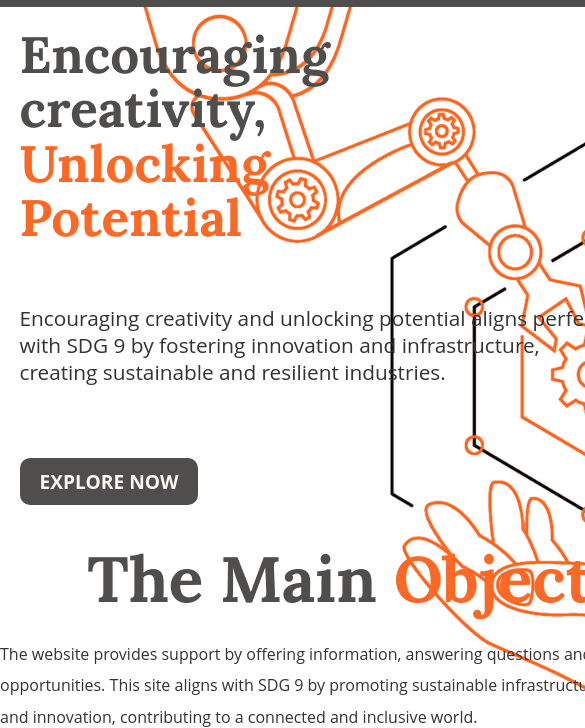
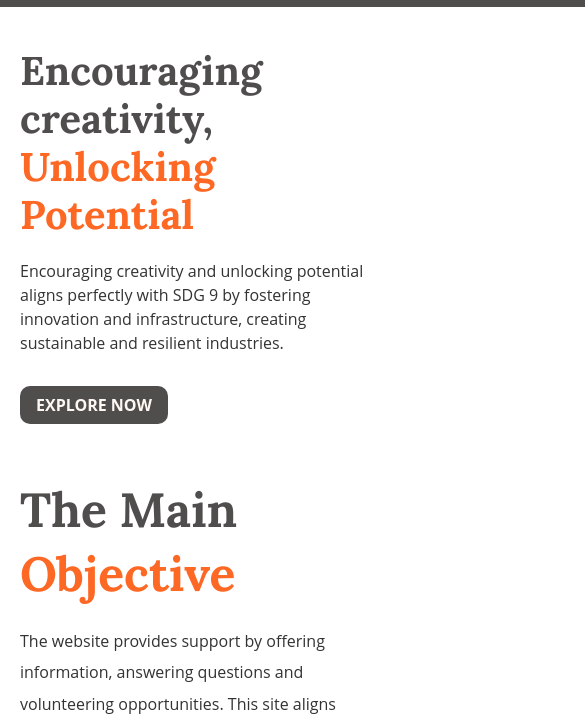
Before and after one commit to rivindu-ashinsa/sdg-awareness-site, a plain HTML site: page home.html in a window 390 px wide. Shown: the part 73-801 px from the top of the page, 585 px wide, since content can reach past the window. Drawn offline with Linux system fonts and the light colour scheme.

Commit message:
medea queries

```diff
--- a/styles/home-style.css
+++ b/styles/home-style.css
@@ -1,5 +1,5 @@
 .home-page {
-    font-family: 'Roboto',sans-serif;
+    font-family: 'Roboto', sans-serif;
     background-size: cover;
     color: #333;
     text-align: left;
@@ -8,7 +8,7 @@
     display: flex;
     flex-direction: column;
     justify-content: space-between;
-    background:  url('../images-home/background-img.png');
+    background: url('../images-home/background-img.png');
     background-repeat: no-repeat;
     width: 100%;
     height: 10vh;
@@ -16,53 +16,44 @@
     background-position: center;
 }
 
-
-
-
-.home-section-1{
+.home-section-1 {
     margin-top: 100px;
     display: flex;
     flex-direction: column;
     min-width: 768px;
     height: 100vh;
-    align-items: left;
+    align-items: flex-start;
     margin-left: 5%;
-    margin-bottom: 10%;
-
-
+    margin-bottom: 3.5rem;
 }
 
-
-.home-intro-title{
+.home-intro-title {
     margin-bottom: 20px;
     max-width: 900px;
 }
 
-.home-intro-title h1{
+.home-intro-title h1 {
     color: #504E4D;
     font-weight: bold;
     font-family: Lora, serif;
-    font-size: 3.2rem;
-    line-height: 3.4rem;
+    font-size: 3.4rem;
+    line-height: 3.8rem;
 }
 
-.home-description{
+.home-description {
     color: #333;
-    margin-top: 40px;
+    margin-top: auto;
     max-width: 600px;
     min-width: 100px;
-
 }
 
-.home-description-p{
-    margin-bottom: 20px;
+.home-description-p {
     font-size: 1.3rem;
     line-height: 1.7rem;
-    margin-bottom: 80px;
+    margin-bottom: 10%;
+}
 
-
-}
-.explore-button{
+.explore-button {
     text-decoration: none;
     color: #FFF7F2;
     background-color: #504E4D;
@@ -74,17 +65,15 @@
     align-items: center;
 }
 
-
-.home-section-2{
+.home-section-2 {
     display: flex;
     flex-direction: column;
     align-items: center;
     height: 100vh;
     min-width: 768px;
-
 }
 
-.section-2-head{
+.section-2-head {
     margin-bottom: 20px;
     max-width: 900px;
 }
@@ -96,3 +85,58 @@
     font-size: 4rem;
     line-height: 5rem;
 }
+
+/* For larger screen sizes */
+@media screen and (min-width: 1700px) {
+    .section-2-head {
+        margin-top: 300px;
+    }
+    .home-section-1 {
+        margin-top: 200px;
+    }
+    .home-section-1 h1 {
+        font-size: 4rem;
+        line-height: 4.5rem;
+    }
+}
+
+/* For tablets and mobile phones */
+@media screen and (max-width: 768px) {
+    .home-section-1 {
+        margin-top: 120px;
+        min-width: 100%;
+        margin-left: 0;
+        padding: 0 20px;
+    }
+    .home-page{
+         background: none;
+    }
+    .home-intro-title h1 {
+        font-size: 2.5rem;
+        line-height: 3rem;
+    }
+
+    .home-description {
+        max-width: 100%;
+    }
+
+    .home-description-p {
+        font-size: 1rem;
+        line-height: 1.5rem;
+    }
+
+    .explore-button {
+        font-size: 1rem;
+        padding: 8px 16px;
+    }
+
+    .home-section-2 {
+        min-width: 100%;
+        padding: 0 20px;
+    }
+
+    .section-2-head-h1 {
+        font-size: 3rem;
+        line-height: 4rem;
+    }
+}
```
